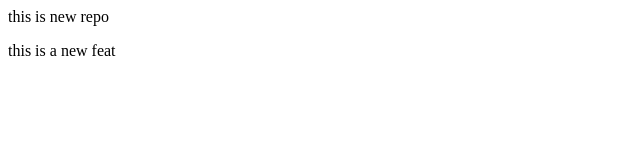
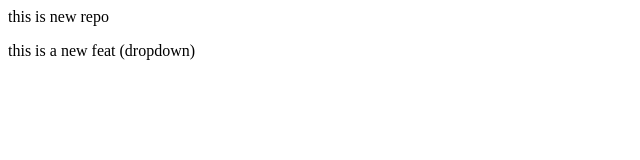
Before and after one commit to MadMAN-x1oc/localrepo, a plain HTML site: page index.html in a window 1280 px wide. Shown: the full height of the page, 0-640 px from the left. Drawn offline with Linux system fonts and the light colour scheme.

Commit message:
add dropdown

```diff
--- a/index.html
+++ b/index.html
@@ -1,2 +1,2 @@
 <p>this is new repo</p>
-<p>this is a new feat</p>
+<p>this is a new feat (dropdown)</p>
```
